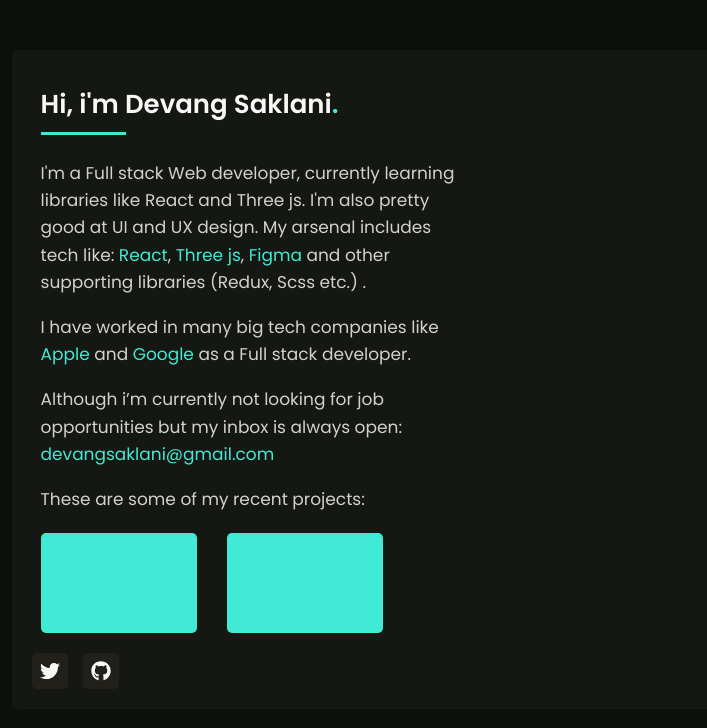
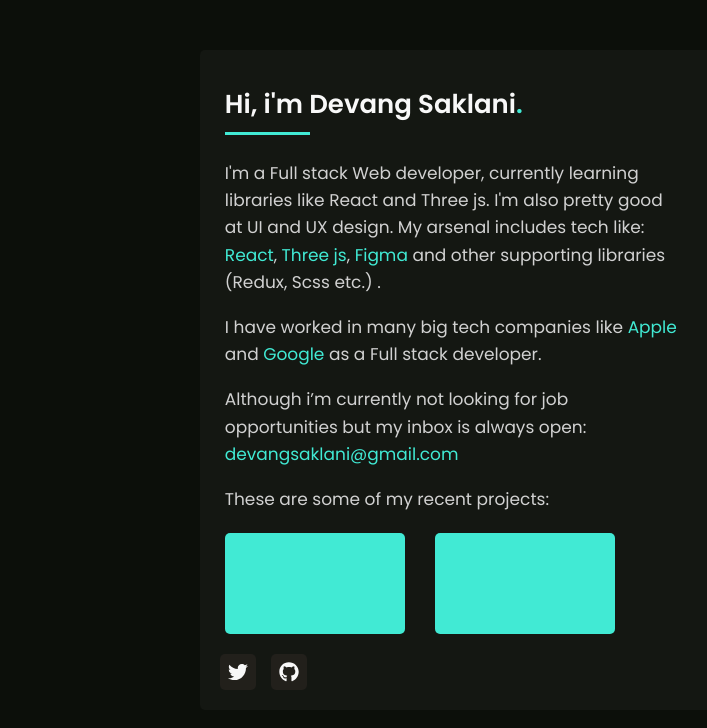
Before and after one commit to Devang47/simple-portfolio, a React (Create React App) app: page / in a window 1280 px wide. Shown: the top 728 px of the page, without its empty margins (180-887 px from the left). Built offline with nearby package versions, Linux system fonts and the light colour scheme.

Commit message:
few changes

```diff
--- a/src/Styles/style.css
+++ b/src/Styles/style.css
@@ -40,7 +40,7 @@
   padding: 20px;
   border-radius: 5px;
   max-width: 94%;
-  margin: 50px auto 70px;
+  margin: 50px auto 50px;
   display: -webkit-box;
   display: -ms-flexbox;
   display: flex;
@@ -125,8 +125,6 @@
   display: -webkit-box;
   display: -ms-flexbox;
   display: flex;
-  -ms-flex-wrap: wrap;
-      flex-wrap: wrap;
   margin-top: 20px;
   gap: 30px;
   margin-bottom: 20px;
@@ -138,7 +136,7 @@
   width: 50%;
   min-width: 126px;
   max-width: 156px;
-  height: 100px;
+  aspect-ratio: 16/9;
 }
 
 .main_card .container .projects .project a {
@@ -156,12 +154,18 @@
 
 @media screen and (min-width: 500px) {
   .main_card {
-    width: 70%;
+    width: 75%;
   }
 }
 
 @media screen and (min-width: 690px) {
   .main_card {
-    width: 70%;
+    max-width: 520px;
+  }
+  .main_card .container .projects .project {
+    max-width: 180px;
+  }
+  .main_card .container .description p {
+    max-width: 460px;
   }
 }
--- a/src/Styles/style.scss
+++ b/src/Styles/style.scss
@@ -40,7 +40,7 @@
   padding: 20px;
   border-radius: 5px;
   max-width: 94%;
-  margin: 50px auto 70px;
+  margin: 50px auto 50px;
 
   display: flex;
   flex-direction: column-reverse;
@@ -95,7 +95,7 @@
     }
     .projects {
       display: flex;
-      flex-wrap: wrap;
+    //   flex-wrap: wrap;
       margin-top: 20px;
       gap: 30px;
       margin-bottom: 20px;
@@ -105,7 +105,8 @@
         width: 50%;
         min-width: 126px;
         max-width: 156px;
-        height: 100px;
+        // height: 100px;
+        aspect-ratio: 16/9;
         a {
           display: block;
           height: 100%;
@@ -123,12 +124,18 @@
 
 @media screen and (min-width: 500px) {
     .main_card {
-        width: 70%;
+        width: 75%;
     }
 }
 
 @media screen and (min-width: 690px) {
     .main_card {
-        width: 70%;
+        max-width: 520px;
+    }
+    .main_card .container .projects .project{
+        max-width: 180px;
+    }
+    .main_card .container .description p{
+        max-width: 460px;
     }
 }
```
